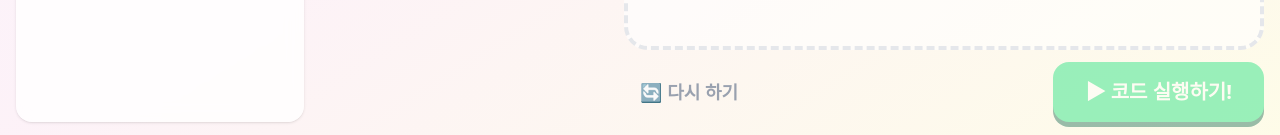
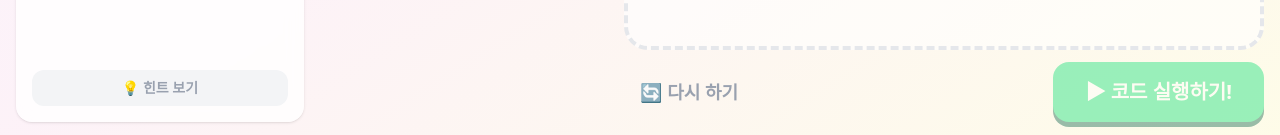
Before and after one commit to ddiae/burger-block, a React (Vite) app: page /practice in a window 1280 px wide. Shown: the part 662-797 px from the top of the page. Built offline with nearby package versions, Linux system fonts and the light colour scheme.

Commit message:
style: 이모지 변경

```diff
--- a/src/entities/burger/data/burgers.ts
+++ b/src/entities/burger/data/burgers.ts
@@ -275,7 +275,7 @@ export const INGREDIENT_LABELS: Record<IngredientType, string> = {
   tomato: "🍅 토마토",
   onion: "🧅 양파",
   bulgogi_sauce: "🍯 불고기 소스",
-  ketchup: "🫙 케첩",
+  ketchup: "🥫 케첩",
   special_sauce: "⭐ 스페셜 소스",
   bacon: "🥓 베이컨",
   egg: "🍳 계란"
@@ -290,7 +290,7 @@ export const INGREDIENT_EMOJIS: Record<IngredientType, string> = {
   tomato: "🍅",
   onion: "🧅",
   bulgogi_sauce: "🍯",
-  ketchup: "🫙",
+  ketchup: "🥫",
   special_sauce: "⭐",
   bacon: "🥓",
   egg: "🍳"
@@ -305,7 +305,7 @@ export const BLOCK_LABELS: Record<IngredientType, string> = {
   tomato: "🍅 토마토 올리기",
   onion: "🧅 양파 올리기",
   bulgogi_sauce: "🍯 불고기 소스 바르기",
-  ketchup: "🫙 케첩 바르기",
+  ketchup: "🥫 케첩 바르기",
   special_sauce: "⭐ 스페셜 소스 바르기",
   bacon: "🥓 베이컨 올리기",
   egg: "🍳 계란 올리기"
--- a/src/widgets/recipe-panel/ui/RecipePanel.tsx
+++ b/src/widgets/recipe-panel/ui/RecipePanel.tsx
@@ -1,8 +1,11 @@
+import { useState } from "react";
 import type { BurgerRecipe, IngredientType } from "../../../shared/types";
-import { INGREDIENT_LABELS } from "../../../entities/burger/data/burgers";
+import { INGREDIENT_LABELS, INGREDIENT_EMOJIS } from "../../../entities/burger/data/burgers";
 import IngredientSVG from "../../../entities/burger/ui/IngredientSVG";
 
 export default function RecipePanel({ recipe }: { recipe: BurgerRecipe }) {
+  const [showHint, setShowHint] = useState(false);
+
   return (
     <div className="bg-white/80 backdrop-blur rounded-2xl shadow p-4 h-full flex flex-col">
       <div className="text-center mb-3">
@@ -27,6 +30,22 @@ export default function RecipePanel({ recipe }: { recipe: BurgerRecipe }) {
           </div>
         ))}
       </div>
+
+      <div className="mt-3 shrink-0 relative">
+        {showHint && (
+          <div className="absolute bottom-full mb-2 left-0 right-0 bg-white rounded-xl shadow-lg px-3 py-2 flex flex-wrap gap-1.5 justify-center">
+            {recipe.sequence.map((type, i) => (
+              <span key={i} className="text-2xl">{INGREDIENT_EMOJIS[type]}</span>
+            ))}
+          </div>
+        )}
+        <button
+          onClick={() => setShowHint(h => !h)}
+          className="w-full text-sm font-black text-gray-400 hover:text-gray-600 bg-gray-100 hover:bg-gray-200 rounded-xl py-2 transition-all"
+        >
+          {showHint ? '힌트 숨기기 🙈' : '💡 힌트 보기'}
+        </button>
+      </div>
     </div>
   );
 }
```
